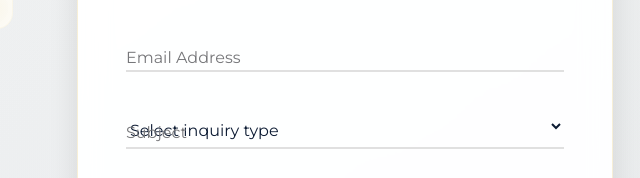
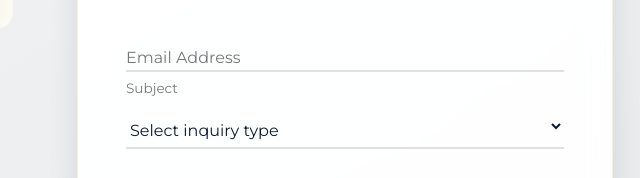
Before and after one commit to devtesseraamoris-wolf/tessera-amoris, a website: page index.html in a window 1280 px wide. Shown: the part 5585-5763 px from the top of the page, 595-1235 px from the left. Drawn offline with nearby package versions, Linux system fonts and the light colour scheme.

Commit message:
Adjust contact select label positioning

```diff
--- a/css/contact-styles.css
+++ b/css/contact-styles.css
@@ -235,6 +235,11 @@
     transform-origin: left;
 }
 
+.select-group label {
+    top: -0.25rem;
+    transform: translateY(-1.5rem) scale(0.85);
+}
+
 .input-group input:focus + label,
 .input-group input:valid + label,
 .input-group select:focus + label,
@@ -243,6 +248,10 @@
 .input-group textarea:valid + label {
     transform: translateY(-1.5rem) scale(0.85);
     color: var(--gold);
+}
+
+.select-group select:not(:focus):not(:valid) + label {
+    color: var(--warm-gray);
 }
 
 .input-border {
```
